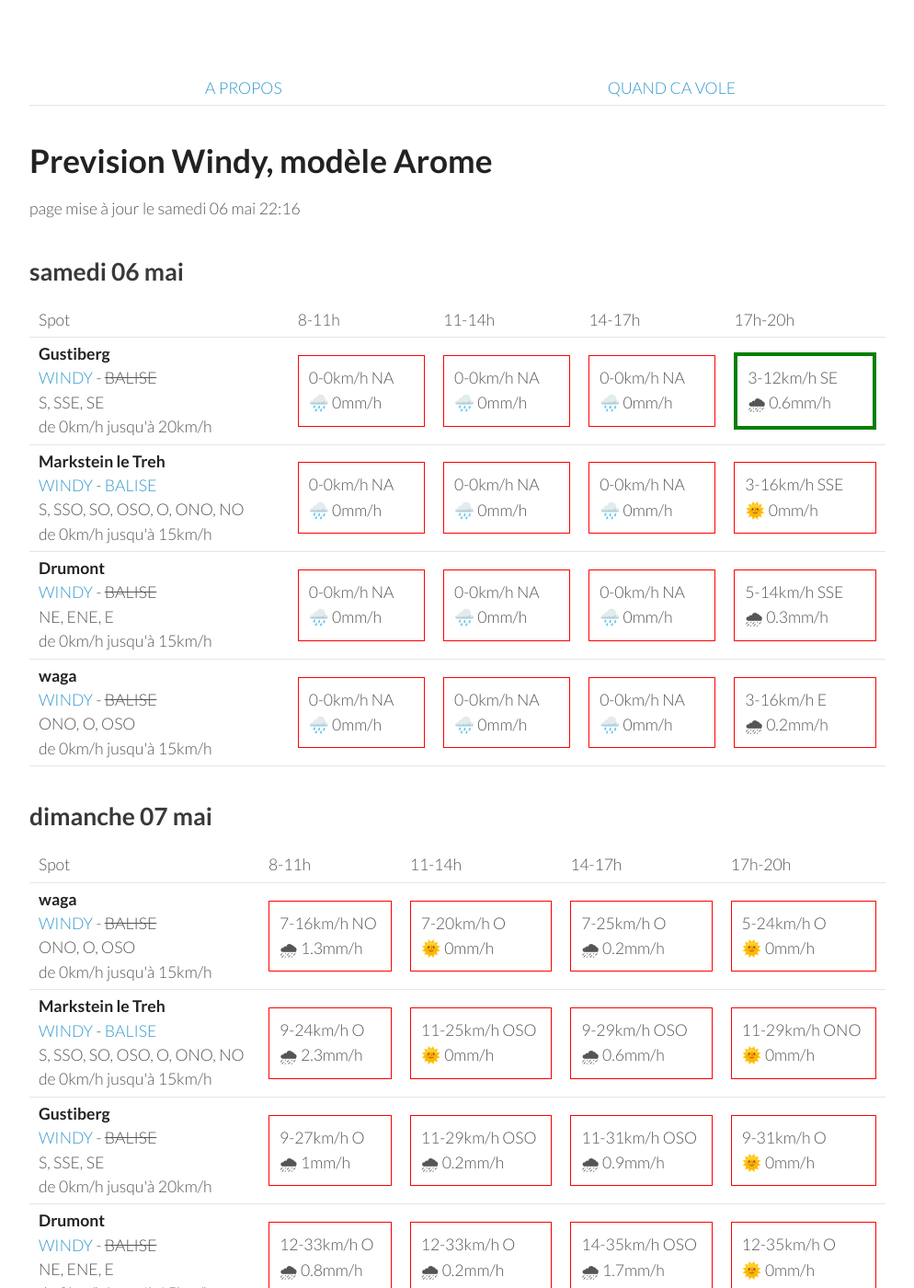
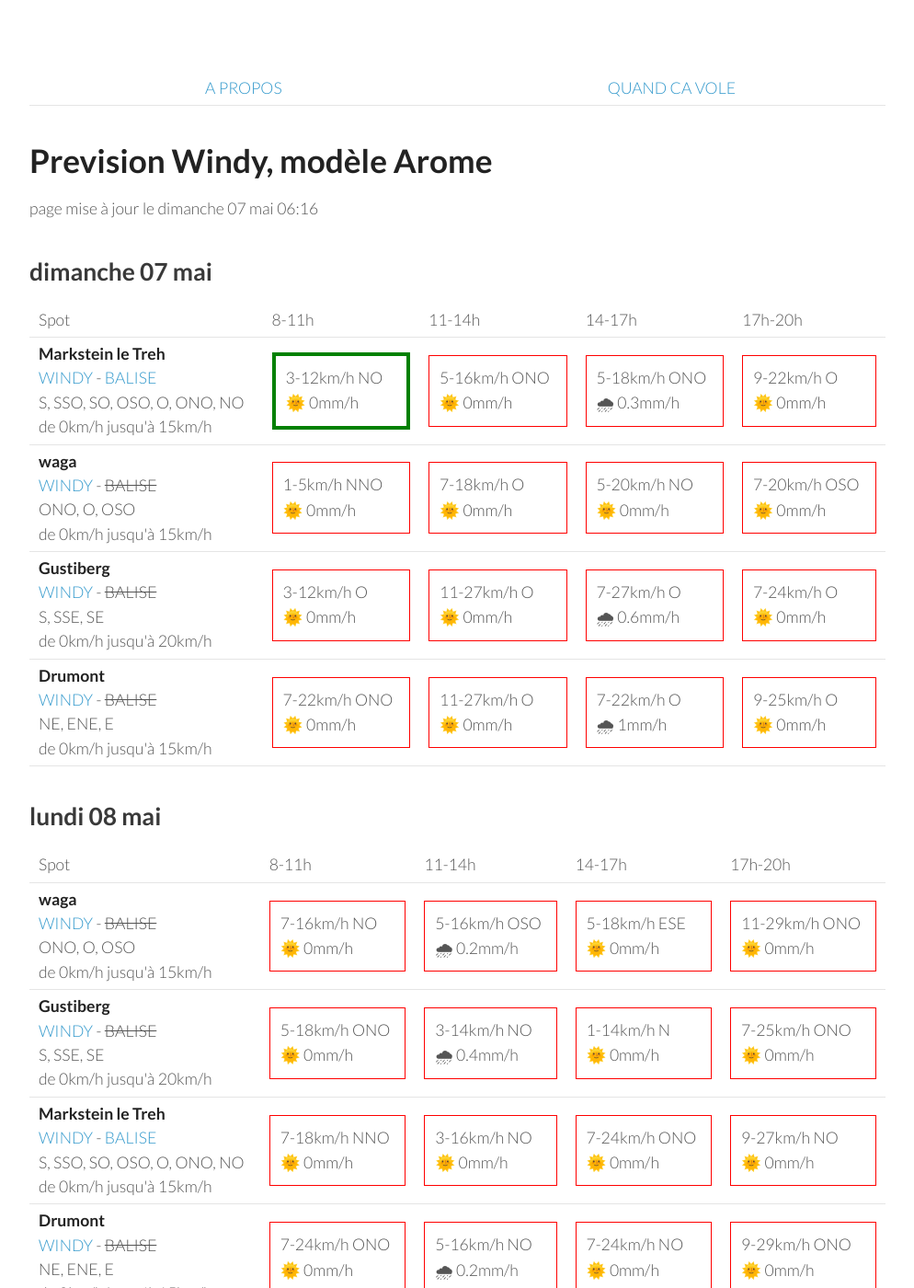
Before and after one commit to parapente-dans-le-nord/parapente-dans-le-nord.github.io, a Jekyll site: the page built from vosges.markdown, in a window 1280 px wide and 1400 px high. Shown: the whole window at 92% size, without its empty margins (26-1020 px from the left). Built offline with Jekyll 4.4.1, drawn with Linux system fonts in a browser that asks for light colours; some of the changed text lies outside the part shown.

Commit message:
update index.markdown

```diff
--- a/vosges.markdown
+++ b/vosges.markdown
@@ -7,60 +7,8 @@ title:  "Tous les spots"
 {: .links}
 
 # Prevision Windy, modèle Arome
-page mise à jour le samedi 06 mai 22:16
+page mise à jour le dimanche 07 mai 06:16
 
-## samedi 06 mai
-
-{::nomarkdown}
-<table>
-  <tbody>
-    <tr>
-      <td>Spot</td>
-      <td>8-11h</td>
-      <td>11-14h</td>
-      <td>14-17h</td>
-      <td>17h-20h</td>
-    </tr>
-<tr>
-        <td><strong>Gustiberg</strong><br><a href="https://windy.com/47.894/6.934?47.891,6.934,15,m:eYYagmI">WINDY</a> - <span class="no-balise"> BALISE </span><br> <span class="vent-favorable">S, SSE, SE</span><br><span class="force-vent">de 0km/h jusqu'à 20km/h</span> </td>
-
-            <td><div class="not-flyable"><p>0-0km/h NA</p><p>🌧️ 0mm/h</p></div></td>
-            <td><div class="not-flyable"><p>0-0km/h NA</p><p>🌧️ 0mm/h</p></div></td>
-            <td><div class="not-flyable"><p>0-0km/h NA</p><p>🌧️ 0mm/h</p></div></td>
-            <td><div class="flyable"><p>3-12km/h SE</p><p>🌧 0.6mm/h</p></div></td>
-
-    </tr>
-<tr>
-        <td><strong>Markstein le Treh</strong><br><a href="https://windy.com/47.926/7.012?47.505,7.012,8,m:eY1agmQ">WINDY</a> - <span class=""><a href="http://www.balisemeteo.com/balise.php?idBalise=136">BALISE</a> </span><br> <span class="vent-favorable">S, SSO, SO, OSO, O, ONO, NO</span><br><span class="force-vent">de 0km/h jusqu'à 15km/h</span> </td>
-
-            <td><div class="not-flyable"><p>0-0km/h NA</p><p>🌧️ 0mm/h</p></div></td>
-            <td><div class="not-flyable"><p>0-0km/h NA</p><p>🌧️ 0mm/h</p></div></td>
-            <td><div class="not-flyable"><p>0-0km/h NA</p><p>🌧️ 0mm/h</p></div></td>
-            <td><div class="not-flyable"><p>3-16km/h SSE</p><p>🌞 0mm/h</p></div></td>
-
-    </tr>
-<tr>
-        <td><strong>Drumont</strong><br><a href="https://windy.com/47.898/6.919?47.687,6.919,9,m:eYYagmG">WINDY</a> - <span class="no-balise"> BALISE </span><br> <span class="vent-favorable">NE, ENE, E</span><br><span class="force-vent">de 0km/h jusqu'à 15km/h</span> </td>
-
-            <td><div class="not-flyable"><p>0-0km/h NA</p><p>🌧️ 0mm/h</p></div></td>
-            <td><div class="not-flyable"><p>0-0km/h NA</p><p>🌧️ 0mm/h</p></div></td>
-            <td><div class="not-flyable"><p>0-0km/h NA</p><p>🌧️ 0mm/h</p></div></td>
-            <td><div class="not-flyable"><p>5-14km/h SSE</p><p>🌧 0.3mm/h</p></div></td>
-
-    </tr>
-<tr>
-        <td><strong>waga</strong><br><a href="https://windy.com/47.903/6.996?47.900,6.983,15">WINDY</a> - <span class="no-balise"> BALISE </span><br> <span class="vent-favorable">ONO, O, OSO</span><br><span class="force-vent">de 0km/h jusqu'à 15km/h</span> </td>
-
-            <td><div class="not-flyable"><p>0-0km/h NA</p><p>🌧️ 0mm/h</p></div></td>
-            <td><div class="not-flyable"><p>0-0km/h NA</p><p>🌧️ 0mm/h</p></div></td>
-            <td><div class="not-flyable"><p>0-0km/h NA</p><p>🌧️ 0mm/h</p></div></td>
-            <td><div class="not-flyable"><p>3-16km/h E</p><p>🌧 0.2mm/h</p></div></td>
-
-    </tr>
-
-</tbody>
-</table>
-{:/}
 ## dimanche 07 mai
 
 {::nomarkdown}
@@ -74,42 +22,42 @@ page mise à jour le samedi 06 mai 22:16
       <td>17h-20h</td>
     </tr>
 <tr>
-        <td><strong>waga</strong><br><a href="https://windy.com/47.903/6.996?47.900,6.983,15">WINDY</a> - <span class="no-balise"> BALISE </span><br> <span class="vent-favorable">ONO, O, OSO</span><br><span class="force-vent">de 0km/h jusqu'à 15km/h</span> </td>
+        <td><strong>Markstein le Treh</strong><br><a href="https://windy.com/47.926/7.012?47.505,7.012,8,m:eY1agmQ">WINDY</a> - <span class=""><a href="http://www.balisemeteo.com/balise.php?idBalise=136">BALISE</a> </span><br> <span class="vent-favorable">S, SSO, SO, OSO, O, ONO, NO</span><br><span class="force-vent">de 0km/h jusqu'à 15km/h</span> </td>
 
-            <td><div class="not-flyable"><p>7-16km/h NO</p><p>🌧 1.3mm/h</p></div></td>
-            <td><div class="not-flyable"><p>7-20km/h O</p><p>🌞 0mm/h</p></div></td>
-            <td><div class="not-flyable"><p>7-25km/h O</p><p>🌧 0.2mm/h</p></div></td>
-            <td><div class="not-flyable"><p>5-24km/h O</p><p>🌞 0mm/h</p></div></td>
+            <td><div class="flyable"><p>3-12km/h NO</p><p>🌞 0mm/h</p></div></td>
+            <td><div class="not-flyable"><p>5-16km/h ONO</p><p>🌞 0mm/h</p></div></td>
+            <td><div class="not-flyable"><p>5-18km/h ONO</p><p>🌧 0.3mm/h</p></div></td>
+            <td><div class="not-flyable"><p>9-22km/h O</p><p>🌞 0mm/h</p></div></td>
 
 
     </tr>
 <tr>
-        <td><strong>Markstein le Treh</strong><br><a href="https://windy.com/47.926/7.012?47.505,7.012,8,m:eY1agmQ">WINDY</a> - <span class=""><a href="http://www.balisemeteo.com/balise.php?idBalise=136">BALISE</a> </span><br> <span class="vent-favorable">S, SSO, SO, OSO, O, ONO, NO</span><br><span class="force-vent">de 0km/h jusqu'à 15km/h</span> </td>
+        <td><strong>waga</strong><br><a href="https://windy.com/47.903/6.996?47.900,6.983,15">WINDY</a> - <span class="no-balise"> BALISE </span><br> <span class="vent-favorable">ONO, O, OSO</span><br><span class="force-vent">de 0km/h jusqu'à 15km/h</span> </td>
 
-            <td><div class="not-flyable"><p>9-24km/h O</p><p>🌧 2.3mm/h</p></div></td>
-            <td><div class="not-flyable"><p>11-25km/h OSO</p><p>🌞 0mm/h</p></div></td>
-            <td><div class="not-flyable"><p>9-29km/h OSO</p><p>🌧 0.6mm/h</p></div></td>
-            <td><div class="not-flyable"><p>11-29km/h ONO</p><p>🌞 0mm/h</p></div></td>
+            <td><div class="not-flyable"><p>1-5km/h NNO</p><p>🌞 0mm/h</p></div></td>
+            <td><div class="not-flyable"><p>7-18km/h O</p><p>🌞 0mm/h</p></div></td>
+            <td><div class="not-flyable"><p>5-20km/h NO</p><p>🌞 0mm/h</p></div></td>
+            <td><div class="not-flyable"><p>7-20km/h OSO</p><p>🌞 0mm/h</p></div></td>
 
 
     </tr>
 <tr>
         <td><strong>Gustiberg</strong><br><a href="https://windy.com/47.894/6.934?47.891,6.934,15,m:eYYagmI">WINDY</a> - <span class="no-balise"> BALISE </span><br> <span class="vent-favorable">S, SSE, SE</span><br><span class="force-vent">de 0km/h jusqu'à 20km/h</span> </td>
 
-            <td><div class="not-flyable"><p>9-27km/h O</p><p>🌧 1mm/h</p></div></td>
-            <td><div class="not-flyable"><p>11-29km/h OSO</p><p>🌧 0.2mm/h</p></div></td>
-            <td><div class="not-flyable"><p>11-31km/h OSO</p><p>🌧 0.9mm/h</p></div></td>
-            <td><div class="not-flyable"><p>9-31km/h O</p><p>🌞 0mm/h</p></div></td>
+            <td><div class="not-flyable"><p>3-12km/h O</p><p>🌞 0mm/h</p></div></td>
+            <td><div class="not-flyable"><p>11-27km/h O</p><p>🌞 0mm/h</p></div></td>
+            <td><div class="not-flyable"><p>7-27km/h O</p><p>🌧 0.6mm/h</p></div></td>
+            <td><div class="not-flyable"><p>7-24km/h O</p><p>🌞 0mm/h</p></div></td>
 
 
     </tr>
 <tr>
         <td><strong>Drumont</strong><br><a href="https://windy.com/47.898/6.919?47.687,6.919,9,m:eYYagmG">WINDY</a> - <span class="no-balise"> BALISE </span><br> <span class="vent-favorable">NE, ENE, E</span><br><span class="force-vent">de 0km/h jusqu'à 15km/h</span> </td>
 
-            <td><div class="not-flyable"><p>12-33km/h O</p><p>🌧 0.8mm/h</p></div></td>
-            <td><div class="not-flyable"><p>12-33km/h O</p><p>🌧 0.2mm/h</p></div></td>
-            <td><div class="not-flyable"><p>14-35km/h OSO</p><p>🌧 1.7mm/h</p></div></td>
-            <td><div class="not-flyable"><p>12-35km/h O</p><p>🌞 0mm/h</p></div></td>
+            <td><div class="not-flyable"><p>7-22km/h ONO</p><p>🌞 0mm/h</p></div></td>
+            <td><div class="not-flyable"><p>11-27km/h O</p><p>🌞 0mm/h</p></div></td>
+            <td><div class="not-flyable"><p>7-22km/h O</p><p>🌧 1mm/h</p></div></td>
+            <td><div class="not-flyable"><p>9-25km/h O</p><p>🌞 0mm/h</p></div></td>
 
 
     </tr>
@@ -132,29 +80,29 @@ page mise à jour le samedi 06 mai 22:16
 <tr>
         <td><strong>waga</strong><br><a href="https://windy.com/47.903/6.996?47.900,6.983,15">WINDY</a> - <span class="no-balise"> BALISE </span><br> <span class="vent-favorable">ONO, O, OSO</span><br><span class="force-vent">de 0km/h jusqu'à 15km/h</span> </td>
 
-            <td><div class="not-flyable"><p>7-18km/h NO</p><p>🌞 0mm/h</p></div></td>
-            <td><div class="not-flyable"><p>7-25km/h NO</p><p>🌞 0mm/h</p></div></td>
-            <td><div class="not-flyable"><p>7-25km/h NO</p><p>🌧 0.3mm/h</p></div></td>
-            <td><div class="not-flyable"><p>7-25km/h NO</p><p>🌞 0mm/h</p></div></td>
+            <td><div class="not-flyable"><p>7-16km/h NO</p><p>🌞 0mm/h</p></div></td>
+            <td><div class="not-flyable"><p>5-16km/h OSO</p><p>🌧 0.2mm/h</p></div></td>
+            <td><div class="not-flyable"><p>5-18km/h ESE</p><p>🌞 0mm/h</p></div></td>
+            <td><div class="not-flyable"><p>11-29km/h ONO</p><p>🌞 0mm/h</p></div></td>
+
+
+    </tr>
+<tr>
+        <td><strong>Gustiberg</strong><br><a href="https://windy.com/47.894/6.934?47.891,6.934,15,m:eYYagmI">WINDY</a> - <span class="no-balise"> BALISE </span><br> <span class="vent-favorable">S, SSE, SE</span><br><span class="force-vent">de 0km/h jusqu'à 20km/h</span> </td>
+
+            <td><div class="not-flyable"><p>5-18km/h ONO</p><p>🌞 0mm/h</p></div></td>
+            <td><div class="not-flyable"><p>3-14km/h NO</p><p>🌧 0.4mm/h</p></div></td>
+            <td><div class="not-flyable"><p>1-14km/h N</p><p>🌞 0mm/h</p></div></td>
+            <td><div class="not-flyable"><p>7-25km/h ONO</p><p>🌞 0mm/h</p></div></td>
 
 
     </tr>
 <tr>
         <td><strong>Markstein le Treh</strong><br><a href="https://windy.com/47.926/7.012?47.505,7.012,8,m:eY1agmQ">WINDY</a> - <span class=""><a href="http://www.balisemeteo.com/balise.php?idBalise=136">BALISE</a> </span><br> <span class="vent-favorable">S, SSO, SO, OSO, O, ONO, NO</span><br><span class="force-vent">de 0km/h jusqu'à 15km/h</span> </td>
 
-            <td><div class="not-flyable"><p>9-20km/h NO</p><p>🌞 0mm/h</p></div></td>
-            <td><div class="not-flyable"><p>7-25km/h NO</p><p>🌞 0mm/h</p></div></td>
-            <td><div class="not-flyable"><p>7-25km/h NO</p><p>🌧 0.3mm/h</p></div></td>
-            <td><div class="not-flyable"><p>7-25km/h NO</p><p>🌞 0mm/h</p></div></td>
-
-
-    </tr>
-<tr>
-        <td><strong>Gustiberg</strong><br><a href="https://windy.com/47.894/6.934?47.891,6.934,15,m:eYYagmI">WINDY</a> - <span class="no-balise"> BALISE </span><br> <span class="vent-favorable">S, SSE, SE</span><br><span class="force-vent">de 0km/h jusqu'à 20km/h</span> </td>
-
-            <td><div class="not-flyable"><p>5-18km/h NO</p><p>🌞 0mm/h</p></div></td>
-            <td><div class="not-flyable"><p>9-25km/h NO</p><p>🌞 0mm/h</p></div></td>
-            <td><div class="not-flyable"><p>9-27km/h NO</p><p>🌧 0.3mm/h</p></div></td>
+            <td><div class="not-flyable"><p>7-18km/h NNO</p><p>🌞 0mm/h</p></div></td>
+            <td><div class="not-flyable"><p>3-16km/h NO</p><p>🌞 0mm/h</p></div></td>
+            <td><div class="not-flyable"><p>7-24km/h ONO</p><p>🌞 0mm/h</p></div></td>
             <td><div class="not-flyable"><p>9-27km/h NO</p><p>🌞 0mm/h</p></div></td>
 
 
@@ -162,10 +110,10 @@ page mise à jour le samedi 06 mai 22:16
 <tr>
         <td><strong>Drumont</strong><br><a href="https://windy.com/47.898/6.919?47.687,6.919,9,m:eYYagmG">WINDY</a> - <span class="no-balise"> BALISE </span><br> <span class="vent-favorable">NE, ENE, E</span><br><span class="force-vent">de 0km/h jusqu'à 15km/h</span> </td>
 
-            <td><div class="not-flyable"><p>7-22km/h ONO</p><p>🌞 0mm/h</p></div></td>
-            <td><div class="not-flyable"><p>9-25km/h NO</p><p>🌞 0mm/h</p></div></td>
-            <td><div class="not-flyable"><p>11-27km/h NO</p><p>🌧 0.3mm/h</p></div></td>
-            <td><div class="not-flyable"><p>9-29km/h NO</p><p>🌞 0mm/h</p></div></td>
+            <td><div class="not-flyable"><p>7-24km/h ONO</p><p>🌞 0mm/h</p></div></td>
+            <td><div class="not-flyable"><p>5-16km/h NO</p><p>🌧 0.2mm/h</p></div></td>
+            <td><div class="not-flyable"><p>7-24km/h NO</p><p>🌞 0mm/h</p></div></td>
+            <td><div class="not-flyable"><p>9-29km/h ONO</p><p>🌞 0mm/h</p></div></td>
 
 
     </tr>
@@ -186,42 +134,42 @@ page mise à jour le samedi 06 mai 22:16
       <td>17h-20h</td>
     </tr>
 <tr>
-        <td><strong>Gustiberg</strong><br><a href="https://windy.com/47.894/6.934?47.891,6.934,15,m:eYYagmI">WINDY</a> - <span class="no-balise"> BALISE </span><br> <span class="vent-favorable">S, SSE, SE</span><br><span class="force-vent">de 0km/h jusqu'à 20km/h</span> </td>
+        <td><strong>waga</strong><br><a href="https://windy.com/47.903/6.996?47.900,6.983,15">WINDY</a> - <span class="no-balise"> BALISE </span><br> <span class="vent-favorable">ONO, O, OSO</span><br><span class="force-vent">de 0km/h jusqu'à 15km/h</span> </td>
 
-            <td><div class="not-flyable"><p>7-20km/h OSO</p><p>🌞 0mm/h</p></div></td>
-            <td><div class="not-flyable"><p>9-27km/h OSO</p><p>🌞 0mm/h</p></div></td>
-            <td><div class="not-flyable"><p>11-29km/h OSO</p><p>🌧 0.2mm/h</p></div></td>
-            <td><div class="not-flyable"><p>12-35km/h OSO</p><p>🌧 4.1mm/h</p></div></td>
+            <td><div class="not-flyable"><p>5-22km/h O</p><p>🌞 0mm/h</p></div></td>
+            <td><div class="not-flyable"><p>9-25km/h OSO</p><p>🌞 0mm/h</p></div></td>
+            <td><div class="not-flyable"><p>12-35km/h SO</p><p>🌧 0.2mm/h</p></div></td>
+            <td><div class="not-flyable"><p>12-42km/h O</p><p>🌧 2.2mm/h</p></div></td>
 
 
     </tr>
 <tr>
         <td><strong>Markstein le Treh</strong><br><a href="https://windy.com/47.926/7.012?47.505,7.012,8,m:eY1agmQ">WINDY</a> - <span class=""><a href="http://www.balisemeteo.com/balise.php?idBalise=136">BALISE</a> </span><br> <span class="vent-favorable">S, SSO, SO, OSO, O, ONO, NO</span><br><span class="force-vent">de 0km/h jusqu'à 15km/h</span> </td>
 
-            <td><div class="not-flyable"><p>7-20km/h OSO</p><p>🌞 0mm/h</p></div></td>
-            <td><div class="not-flyable"><p>9-27km/h SO</p><p>🌞 0mm/h</p></div></td>
-            <td><div class="not-flyable"><p>11-31km/h OSO</p><p>🌞 0mm/h</p></div></td>
-            <td><div class="not-flyable"><p>11-37km/h OSO</p><p>🌧 3.7mm/h</p></div></td>
+            <td><div class="not-flyable"><p>5-20km/h O</p><p>🌞 0mm/h</p></div></td>
+            <td><div class="not-flyable"><p>9-25km/h OSO</p><p>🌞 0mm/h</p></div></td>
+            <td><div class="not-flyable"><p>12-35km/h SO</p><p>🌧 0.2mm/h</p></div></td>
+            <td><div class="not-flyable"><p>12-40km/h O</p><p>🌧 2.1mm/h</p></div></td>
 
 
     </tr>
 <tr>
-        <td><strong>waga</strong><br><a href="https://windy.com/47.903/6.996?47.900,6.983,15">WINDY</a> - <span class="no-balise"> BALISE </span><br> <span class="vent-favorable">ONO, O, OSO</span><br><span class="force-vent">de 0km/h jusqu'à 15km/h</span> </td>
+        <td><strong>Gustiberg</strong><br><a href="https://windy.com/47.894/6.934?47.891,6.934,15,m:eYYagmI">WINDY</a> - <span class="no-balise"> BALISE </span><br> <span class="vent-favorable">S, SSE, SE</span><br><span class="force-vent">de 0km/h jusqu'à 20km/h</span> </td>
 
-            <td><div class="not-flyable"><p>7-22km/h OSO</p><p>🌞 0mm/h</p></div></td>
-            <td><div class="not-flyable"><p>9-29km/h SO</p><p>🌞 0mm/h</p></div></td>
-            <td><div class="not-flyable"><p>11-31km/h OSO</p><p>🌞 0mm/h</p></div></td>
-            <td><div class="not-flyable"><p>11-37km/h OSO</p><p>🌧 3.7mm/h</p></div></td>
+            <td><div class="not-flyable"><p>5-18km/h O</p><p>🌧 0.2mm/h</p></div></td>
+            <td><div class="not-flyable"><p>9-25km/h OSO</p><p>🌞 0mm/h</p></div></td>
+            <td><div class="not-flyable"><p>12-33km/h SO</p><p>🌧 0.3mm/h</p></div></td>
+            <td><div class="not-flyable"><p>12-38km/h O</p><p>🌧 2.8mm/h</p></div></td>
 
 
     </tr>
 <tr>
         <td><strong>Drumont</strong><br><a href="https://windy.com/47.898/6.919?47.687,6.919,9,m:eYYagmG">WINDY</a> - <span class="no-balise"> BALISE </span><br> <span class="vent-favorable">NE, ENE, E</span><br><span class="force-vent">de 0km/h jusqu'à 15km/h</span> </td>
 
-            <td><div class="not-flyable"><p>7-20km/h OSO</p><p>🌞 0mm/h</p></div></td>
-            <td><div class="not-flyable"><p>9-27km/h OSO</p><p>🌞 0mm/h</p></div></td>
-            <td><div class="not-flyable"><p>11-29km/h OSO</p><p>🌧 0.2mm/h</p></div></td>
-            <td><div class="not-flyable"><p>12-35km/h OSO</p><p>🌧 4.2mm/h</p></div></td>
+            <td><div class="not-flyable"><p>5-16km/h O</p><p>🌧 0.2mm/h</p></div></td>
+            <td><div class="not-flyable"><p>9-25km/h OSO</p><p>🌞 0mm/h</p></div></td>
+            <td><div class="not-flyable"><p>12-33km/h SO</p><p>🌧 0.3mm/h</p></div></td>
+            <td><div class="not-flyable"><p>12-37km/h O</p><p>🌧 3mm/h</p></div></td>
 
 
     </tr>
@@ -244,8 +192,8 @@ page mise à jour le samedi 06 mai 22:16
 <tr>
         <td><strong>waga</strong><br><a href="https://windy.com/47.903/6.996?47.900,6.983,15">WINDY</a> - <span class="no-balise"> BALISE </span><br> <span class="vent-favorable">ONO, O, OSO</span><br><span class="force-vent">de 0km/h jusqu'à 15km/h</span> </td>
 
-            <td><div class="not-flyable"><p>12-37km/h ONO</p><p>🌧 0.4mm/h</p></div></td>
-            <td><div class="not-flyable"><p>12-38km/h ONO</p><p>🌧 0.8mm/h</p></div></td>
+            <td><div class="not-flyable"><p>11-37km/h O</p><p>🌧 0.6mm/h</p></div></td>
+            <td><div class="not-flyable"><p>14-42km/h ONO</p><p>🌧 0.3mm/h</p></div></td>
             <td><div class="not-flyable"><p>14-42km/h ONO</p><p>🌞 0mm/h</p></div></td>
             <td><div class="not-flyable"><p>12-44km/h ONO</p><p>🌞 0mm/h</p></div></td>
 
@@ -254,8 +202,8 @@ page mise à jour le samedi 06 mai 22:16
 <tr>
         <td><strong>Markstein le Treh</strong><br><a href="https://windy.com/47.926/7.012?47.505,7.012,8,m:eY1agmQ">WINDY</a> - <span class=""><a href="http://www.balisemeteo.com/balise.php?idBalise=136">BALISE</a> </span><br> <span class="vent-favorable">S, SSO, SO, OSO, O, ONO, NO</span><br><span class="force-vent">de 0km/h jusqu'à 15km/h</span> </td>
 
-            <td><div class="not-flyable"><p>12-37km/h ONO</p><p>🌧 0.5mm/h</p></div></td>
-            <td><div class="not-flyable"><p>12-38km/h ONO</p><p>🌧 0.8mm/h</p></div></td>
+            <td><div class="not-flyable"><p>11-37km/h O</p><p>🌧 0.7mm/h</p></div></td>
+            <td><div class="not-flyable"><p>14-42km/h ONO</p><p>🌧 0.4mm/h</p></div></td>
             <td><div class="not-flyable"><p>14-42km/h ONO</p><p>🌞 0mm/h</p></div></td>
             <td><div class="not-flyable"><p>12-42km/h ONO</p><p>🌞 0mm/h</p></div></td>
 
@@ -264,8 +212,8 @@ page mise à jour le samedi 06 mai 22:16
 <tr>
         <td><strong>Gustiberg</strong><br><a href="https://windy.com/47.894/6.934?47.891,6.934,15,m:eYYagmI">WINDY</a> - <span class="no-balise"> BALISE </span><br> <span class="vent-favorable">S, SSE, SE</span><br><span class="force-vent">de 0km/h jusqu'à 20km/h</span> </td>
 
-            <td><div class="not-flyable"><p>12-35km/h ONO</p><p>🌧 0.7mm/h</p></div></td>
-            <td><div class="not-flyable"><p>12-37km/h ONO</p><p>🌧 0.9mm/h</p></div></td>
+            <td><div class="not-flyable"><p>11-35km/h O</p><p>🌧 0.7mm/h</p></div></td>
+            <td><div class="not-flyable"><p>14-38km/h ONO</p><p>🌧 0.4mm/h</p></div></td>
             <td><div class="not-flyable"><p>14-40km/h ONO</p><p>🌞 0mm/h</p></div></td>
             <td><div class="not-flyable"><p>12-40km/h ONO</p><p>🌞 0mm/h</p></div></td>
 
@@ -274,8 +222,8 @@ page mise à jour le samedi 06 mai 22:16
 <tr>
         <td><strong>Drumont</strong><br><a href="https://windy.com/47.898/6.919?47.687,6.919,9,m:eYYagmG">WINDY</a> - <span class="no-balise"> BALISE </span><br> <span class="vent-favorable">NE, ENE, E</span><br><span class="force-vent">de 0km/h jusqu'à 15km/h</span> </td>
 
-            <td><div class="not-flyable"><p>12-33km/h ONO</p><p>🌧 0.7mm/h</p></div></td>
-            <td><div class="not-flyable"><p>12-37km/h ONO</p><p>🌧 0.9mm/h</p></div></td>
+            <td><div class="not-flyable"><p>11-33km/h O</p><p>🌧 0.8mm/h</p></div></td>
+            <td><div class="not-flyable"><p>14-38km/h ONO</p><p>🌧 0.4mm/h</p></div></td>
             <td><div class="not-flyable"><p>14-40km/h ONO</p><p>🌧 0.2mm/h</p></div></td>
             <td><div class="not-flyable"><p>12-40km/h ONO</p><p>🌞 0mm/h</p></div></td>
 
```
